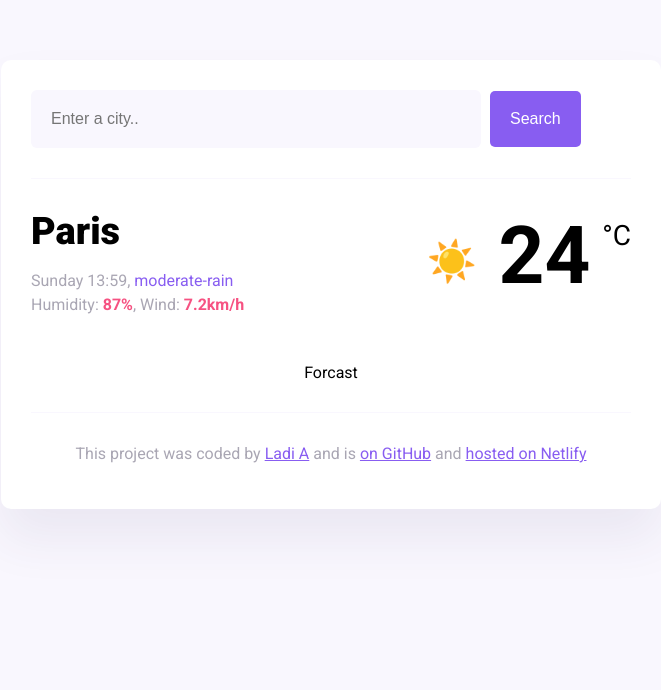
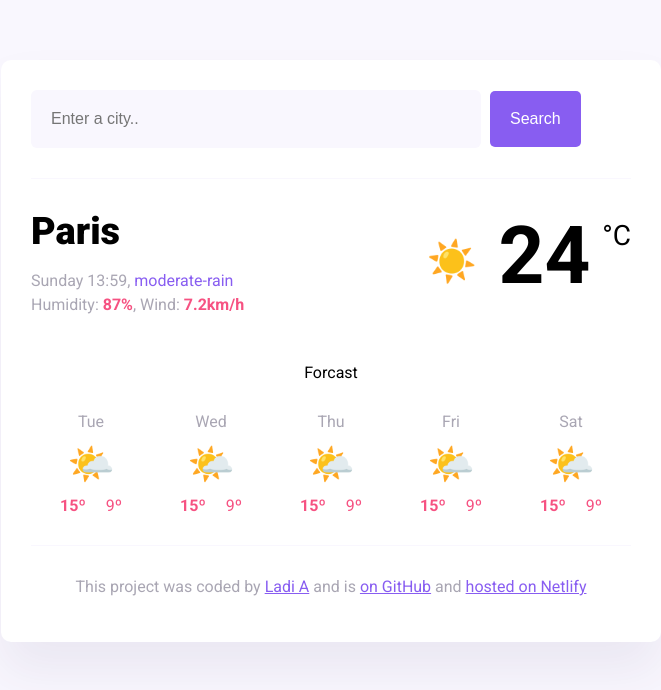
Before and after one commit to gemtech1/weatherapp, a website built with Parcel: page index.html in a window 1280 px wide. Shown: the whole page, without its empty margins (309-970 px from the left). Built offline with nearby package versions, Linux system fonts and the light colour scheme.

Commit message:
forcast finally worked

```diff
--- a/index.html
+++ b/index.html
@@ -56,6 +56,7 @@
         </div>
 
         <div class="weather-forecast" id="forcast">Forcast</div>
+           <div class="weather-forecast" id="forecast"></div>
       </main>
       <footer>
         <p>
--- a/src/index.js
+++ b/src/index.js
@@ -67,7 +67,7 @@ currentDateELement.innerHTML = formatDate(currentDate);
 
 function displayForecast() {
   let days = ["Tue", "Wed", "Thu", "Fri", "Sat"];
-  let forecastHtml = " 1";
+  let forecastHtml = " ";
 
   days.forEach(function (day) {
     forecastHtml =
```
